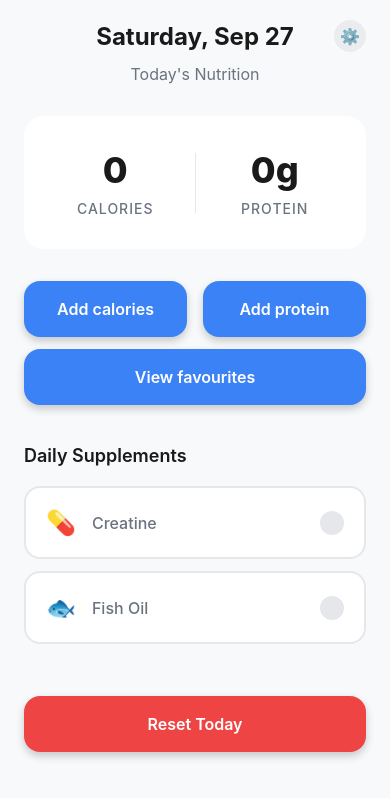
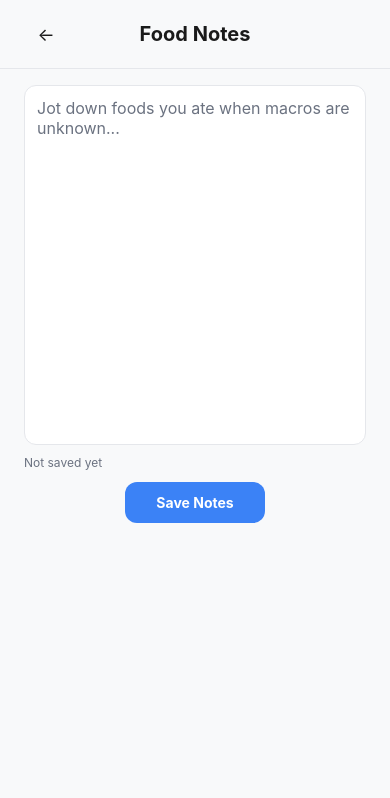
Before and after one commit to mullermatej/food-tracker-mobile-app, a React Native app: screen /FoodNotes in a window 390 px wide. Shown: the top 798 px of the page. Built offline with nearby package versions, Linux system fonts and the light colour scheme.

Commit message:
feat: add FoodNotesScreen and integrate with HomeScreen; update TodayHeader for notes navigation

```diff
--- a/App.js
+++ b/App.js
@@ -22,6 +22,7 @@ import { ResetButton } from "./src/components/ui/ResetButton";
 import { CalendarModal } from "./src/components/calendar/CalendarModal";
 import { SettingsModal } from "./src/components/ui/SettingsModal";
 import { FavouritesScreen } from "./src/components/FavouritesScreen";
+import { FoodNotesScreen } from "./src/components/FoodNotesScreen";
 import { InputPrompt } from "./src/components/ui/InputPrompt";
 
 // Styles
@@ -115,6 +116,11 @@ function HomeScreen({ navigation, route, isDarkMode, setIsDarkMode }) {
 
   const openFavourites = () => {
     navigation.navigate("Favourites");
+  };
+
+  const openFoodNotes = () => {
+    navigation.navigate("FoodNotes");
+    triggerLightHaptic();
   };
 
   const addCalories = () => {
@@ -254,7 +260,7 @@ function HomeScreen({ navigation, route, isDarkMode, setIsDarkMode }) {
             contentContainerStyle={globalStyles.content}
             showsVerticalScrollIndicator={false}
           >
-            <TodayHeader onSettingsPress={openSettings} />
+            <TodayHeader onSettingsPress={openSettings} onNotesPress={openFoodNotes} />
 
             <NutritionCard todayData={todayData} />
 
@@ -362,6 +368,11 @@ export default function App() {
               headerShown: false,
             }}
           />
+          <Stack.Screen
+            name="FoodNotes"
+            component={FoodNotesScreen}
+            options={{ headerShown: false }}
+          />
         </Stack.Navigator>
       </NavigationContainer>
     </ThemeProvider>
--- /dev/null
+++ b/src/components/FoodNotesScreen.js
@@ -0,0 +1,176 @@
+import React, { useEffect, useState } from "react";
+import {
+  View,
+  Text,
+  TextInput,
+  TouchableOpacity,
+  KeyboardAvoidingView,
+  Platform,
+  Keyboard,
+  TouchableWithoutFeedback,
+} from "react-native";
+import { SafeAreaView } from "react-native-safe-area-context";
+import { useTheme } from "../context/ThemeContext";
+import { useLocalStorage } from "../hooks/useLocalStorage";
+import { format } from "date-fns";
+import { triggerLightHaptic } from "../utils/haptics";
+
+// Storage key for notes
+const NOTES_KEY = "foodNotes";
+
+export const FoodNotesScreen = ({ navigation }) => {
+  const theme = useTheme();
+  const { loadData, saveData } = useLocalStorage();
+  const [text, setText] = useState("");
+  const [savedDisplayDate, setSavedDisplayDate] = useState(null); // e.g., 2.10.2025
+  const [justSaved, setJustSaved] = useState(false);
+
+  const todayKey = format(new Date(), "yyyy-MM-dd");
+  const todayDisplay = format(new Date(), "d.M.yyyy");
+
+  // Clear notes if saved date is not today (run on focus and first mount)
+  useEffect(() => {
+    const unsubscribe = navigation.addListener("focus", async () => {
+      const stored = await loadData(NOTES_KEY);
+      if (stored?.dateKey === todayKey) {
+        setText(stored.text || "");
+        setSavedDisplayDate(stored.displayDate || todayDisplay);
+      } else {
+        // Outdated or no notes -> clear
+        setText("");
+        setSavedDisplayDate(null);
+        await saveData(NOTES_KEY, {
+          text: "",
+          dateKey: null,
+          displayDate: null,
+        });
+      }
+    });
+    return unsubscribe;
+  }, [navigation]);
+
+  const handleSave = async () => {
+    await saveData(NOTES_KEY, {
+      text,
+      dateKey: todayKey,
+      displayDate: todayDisplay,
+    });
+    setSavedDisplayDate(todayDisplay);
+    triggerLightHaptic();
+    setJustSaved(true);
+    setTimeout(() => setJustSaved(false), 1200);
+  };
+
+  const styles = {
+    container: { flex: 1, backgroundColor: theme.background },
+    header: {
+      paddingHorizontal: 24,
+      paddingTop: 12,
+      paddingBottom: 12,
+      borderBottomWidth: 1,
+      borderBottomColor: theme.border,
+      flexDirection: "row",
+      alignItems: "center",
+      justifyContent: "space-between",
+    },
+    backHit: {
+      width: 44,
+      height: 44,
+      alignItems: "center",
+      justifyContent: "center",
+      borderRadius: 22,
+    },
+    backText: { fontSize: 18, color: theme.text },
+    title: {
+      fontSize: 20,
+      fontWeight: "700",
+      color: theme.text,
+      textAlign: "center",
+      flex: 1,
+    },
+    content: {
+      flex: 1,
+      paddingHorizontal: 24,
+      paddingTop: 16,
+      paddingBottom: 24,
+    },
+    input: {
+      borderWidth: 1,
+      borderColor: theme.border,
+      borderRadius: 12,
+      padding: 12,
+      color: theme.text,
+      backgroundColor: theme.cardBackground,
+      textAlignVertical: "top",
+      fontSize: 16,
+      // Bounded height instead of filling the entire screen
+      minHeight: 360,
+      maxHeight: 360,
+    },
+    metaRow: {
+      flexDirection: "row",
+      justifyContent: "space-between",
+      alignItems: "center",
+      marginTop: 10,
+    },
+    savedText: { fontSize: 12, color: theme.textSecondary },
+    savedPill: { fontSize: 12, color: theme.textSecondary },
+    saveButton: {
+      marginTop: 12,
+      alignSelf: "center",
+      alignItems: "center",
+      minWidth: 140,
+      paddingVertical: 12,
+      paddingHorizontal: 18,
+      borderRadius: 12,
+      backgroundColor: theme.primary,
+    },
+    saveText: { color: "#fff", fontWeight: "700" },
+  };
+
+  return (
+    <SafeAreaView style={styles.container}>
+      <View style={styles.header}>
+        <TouchableOpacity
+          style={styles.backHit}
+          onPress={() => navigation.goBack()}
+          hitSlop={{ top: 8, bottom: 8, left: 8, right: 8 }}
+        >
+          <Text style={styles.backText}>←</Text>
+        </TouchableOpacity>
+        <Text style={styles.title}>Food Notes</Text>
+        <View style={{ width: 44 }} />
+      </View>
+      <KeyboardAvoidingView
+        style={styles.content}
+        behavior={Platform.OS === "ios" ? "padding" : undefined}
+      >
+        <TouchableWithoutFeedback onPress={Keyboard.dismiss} accessible={false}>
+          <View style={{ flex: 1 }}>
+            <TextInput
+              style={styles.input}
+              placeholder="Jot down foods you ate when macros are unknown..."
+              placeholderTextColor={theme.textSecondary}
+              multiline
+              numberOfLines={8}
+              value={text}
+              onChangeText={setText}
+              accessibilityLabel="Food notes input"
+            />
+            <View style={styles.metaRow}>
+              <Text style={styles.savedText}>
+                {savedDisplayDate
+                  ? `Saved for ${savedDisplayDate}`
+                  : "Not saved yet"}
+              </Text>
+              {justSaved ? <Text style={styles.savedPill}>Saved ✓</Text> : null}
+            </View>
+            <TouchableOpacity style={styles.saveButton} onPress={handleSave}>
+              <Text style={styles.saveText}>Save Notes</Text>
+            </TouchableOpacity>
+          </View>
+        </TouchableWithoutFeedback>
+      </KeyboardAvoidingView>
+    </SafeAreaView>
+  );
+};
--- a/src/components/ui/TodayHeader.js
+++ b/src/components/ui/TodayHeader.js
@@ -37,13 +37,27 @@ const styles = {
   },
 };
 
-export const TodayHeader = ({ onSettingsPress }) => {
+export const TodayHeader = ({ onSettingsPress, onNotesPress }) => {
   const theme = useTheme();
 
   return (
     <View style={styles.header}>
       <View style={styles.headerTop}>
-        <View style={{ width: 32 }} />
+        <TouchableOpacity
+          style={styles.settingsButton}
+          onPress={onNotesPress}
+          hitSlop={{ top: 8, bottom: 8, left: 8, right: 8 }}
+          accessibilityLabel="Open food notes"
+        >
+          <Animated.Text
+            style={[
+              styles.settingsIcon,
+              { color: theme.animated?.textSecondary || theme.textSecondary },
+            ]}
+          >
+            📝
+          </Animated.Text>
+        </TouchableOpacity>
         <Animated.Text
           style={[
             styles.dateText,
```
